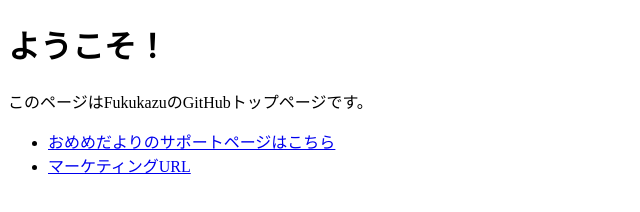
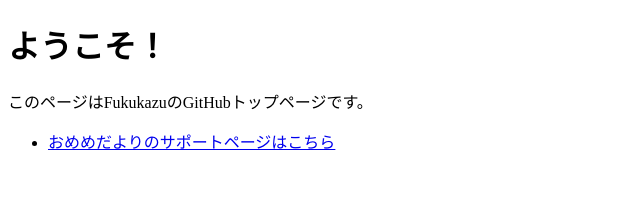
Before and after one commit to fukukazu/fukukazu.github.io, a plain HTML site: page index.html in a window 1280 px wide. Shown: the whole page, without its empty margins (0-640 px from the left). Drawn offline with Linux system fonts and the light colour scheme.

Commit message:
Update index.html

```diff
--- a/index.html
+++ b/index.html
@@ -10,7 +10,7 @@
   <p>このページはFukukazuのGitHubトップページです。</p>
   <ul>
     <li><a href="https://fukukazu.github.io/GlassesWearingRecord/">おめめだよりのサポートページはこちら</a></li>
-    <li><a href="https://fukukazu.github.io/app-ads.txt">マーケティングURL</a></li>
+
   </ul>
 </body>
 </html>
```
